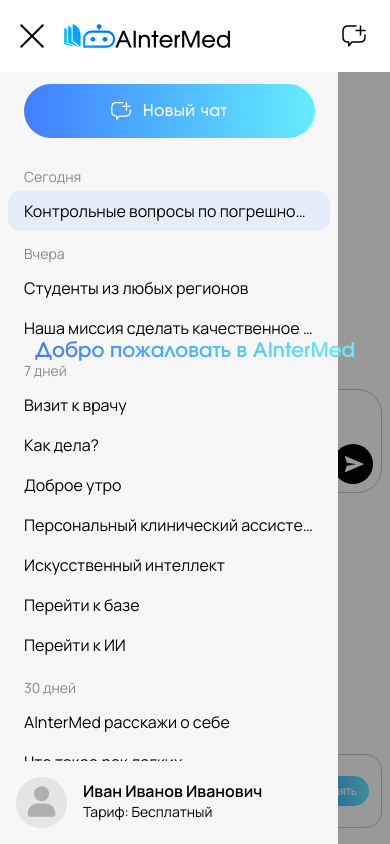
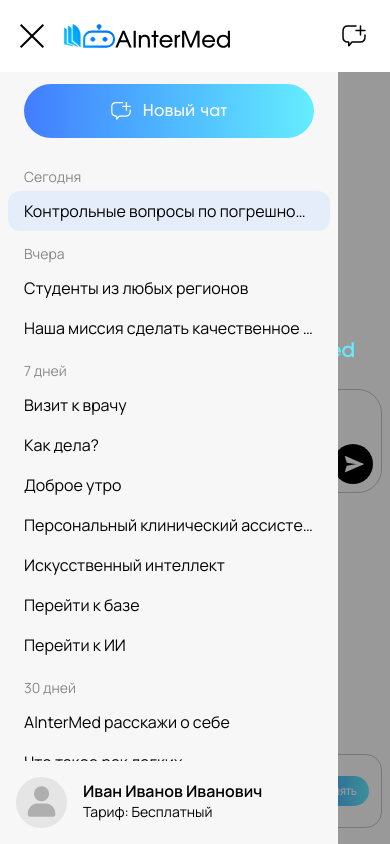
Before and after one commit to sunceet/AinterMed_Front, a Next.js app in the folder frontend/: page /chat in a window 390 px wide. Both pictures are taken after a click on the button 32 px from the left and 36 px from the top of the page. Built offline with nearby package versions, Linux system fonts and the light colour scheme.

Commit message:
fix bugs

```diff
--- a/frontend/src/components/Chat/ChatSidebar.jsx
+++ b/frontend/src/components/Chat/ChatSidebar.jsx
@@ -209,9 +209,9 @@
             />
           </button>
         </div>
-        <div className="pb-2">
+        <div className="pb-2 flex justify-center">
           {/* Кнопка "Новый чат": здесь нужно вызывать функцию создания нового чата на бэкенде и обновлять список чатов. */}
-          <button className="w-[291px] mx-auto cursor-pointer mt-3 flex items-center justify-center tracking-wide gap-3 text-white h-[54px] rounded-full text-[16px] font-[Involve] px-6 transition mb-2 bg-gradient-to-r from-[#437CFF] to-[#65EDFF] dark:from-[#2F67EA] dark:to-[#00BFFF] hover:from-[#3566c7] hover:to-[#437CFF] dark:hover:from-[#2652ba] dark:hover:to-[#00a7e6]">
+          <button className="w-full mx-6 cursor-pointer mt-3 flex items-center justify-center tracking-wide gap-3 text-white h-[54px] rounded-full text-[16px] font-[Involve] transition mb-2 bg-gradient-to-r from-[#437CFF] to-[#65EDFF] dark:from-[#2F67EA] dark:to-[#00BFFF] hover:from-[#3566c7] hover:to-[#437CFF] dark:hover:from-[#2652ba] dark:hover:to-[#00a7e6]">
             <img
               src="/assets/svg/plus.svg"
               alt="plus"
--- a/frontend/src/components/Chat/ChatWelcome.jsx
+++ b/frontend/src/components/Chat/ChatWelcome.jsx
@@ -82,7 +82,7 @@
         }`}
       >
         {!hasMessages && (
-          <h1 className="relative z-[200] text-xl sm:text-[34px] md:text-[40px] font-semibold bg-gradient-to-r from-[#437CFF] to-[#65EDFF] dark:from-[#437CFF] dark:to-[#65EDFF] text-transparent bg-clip-text text-center font-[Involve]">
+          <h1 className="relative z-[150] text-xl sm:text-[34px] md:text-[40px] font-semibold bg-gradient-to-r from-[#437CFF] to-[#65EDFF] dark:from-[#437CFF] dark:to-[#65EDFF] text-transparent bg-clip-text text-center font-[Involve]">
             Добро пожаловать в AInterMed
           </h1>
         )}
```
